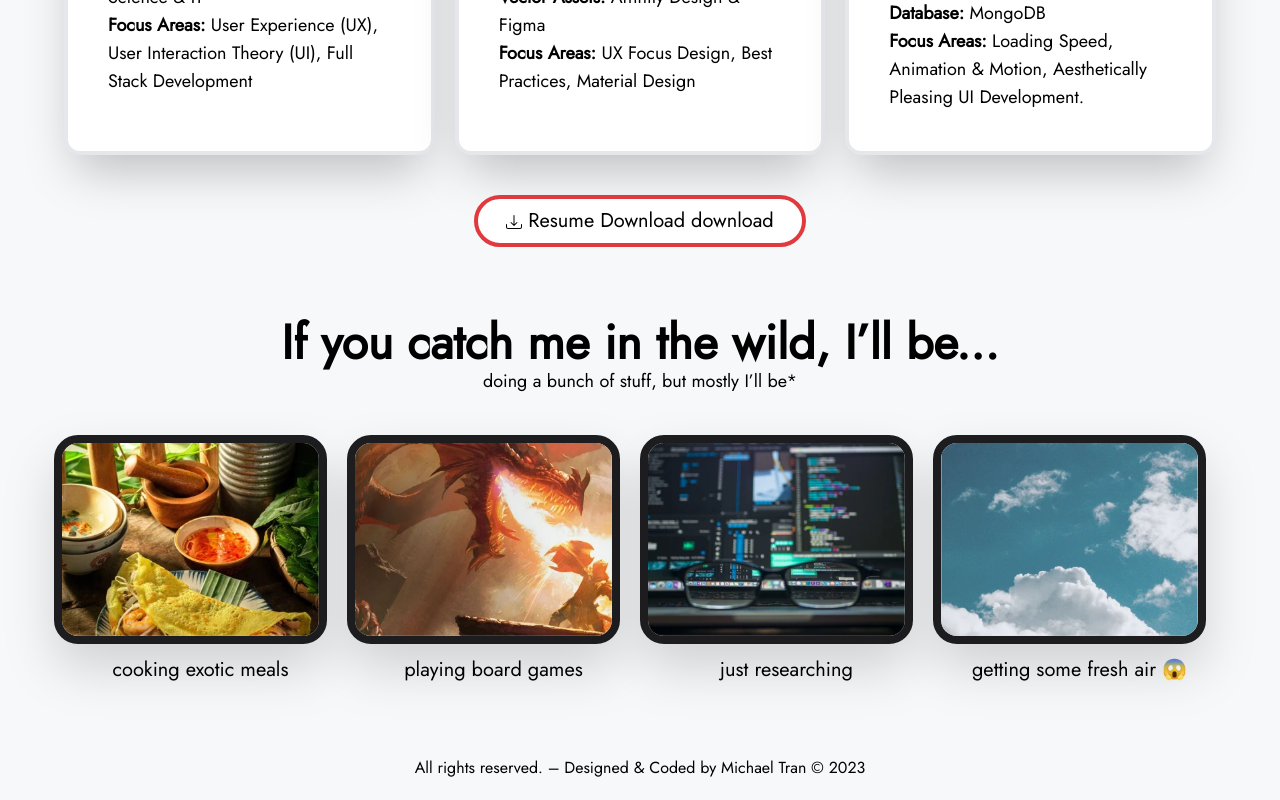
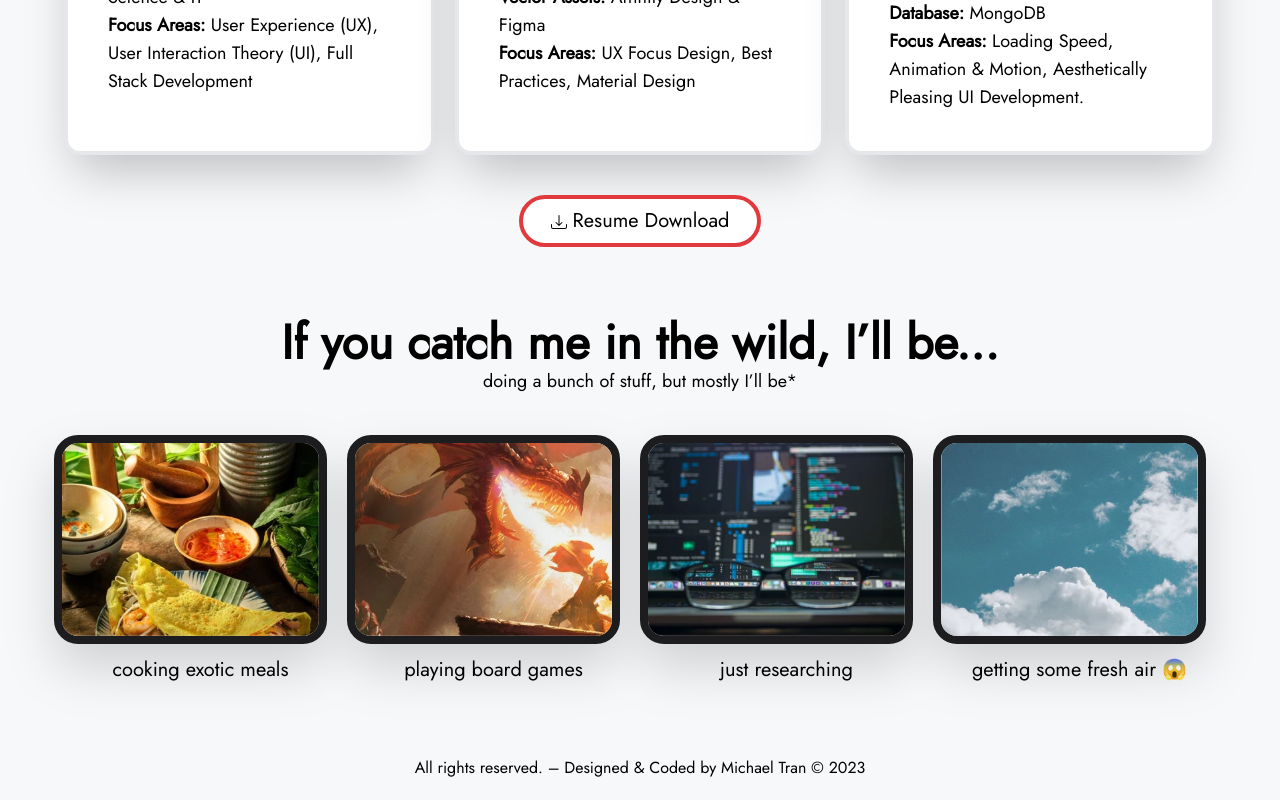
Before and after one commit to mikesenh/mikesenh, a SvelteKit app: page /about in a window 1280 px wide. Shown: the part 1860-2660 px from the top of the page. Built offline with nearby package versions, Linux system fonts and the light colour scheme.

Commit message:
Update +page.svelte

```diff
--- a/src/routes/about/+page.svelte
+++ b/src/routes/about/+page.svelte
@@ -256,7 +256,7 @@ Results ensures my impact is told. -->
 	<div class="flex justify-center mt-10">
 
 		<a class="text-gray-800 bg-white border-almostwhite text-xl border-4 p-2 px-7 rounded-full border-zinc-700 border-applered hover:-translate-y-1 hover:drop-shadow-md transition" href="/about/Michael Tran Resume _ CV 2023.pdf" download><img class="inline" src="/base/icons/download.svg" alt="michael's resume download" > Resume Download
-		download
+
 		</a>
 		</div>
 </div>
```
